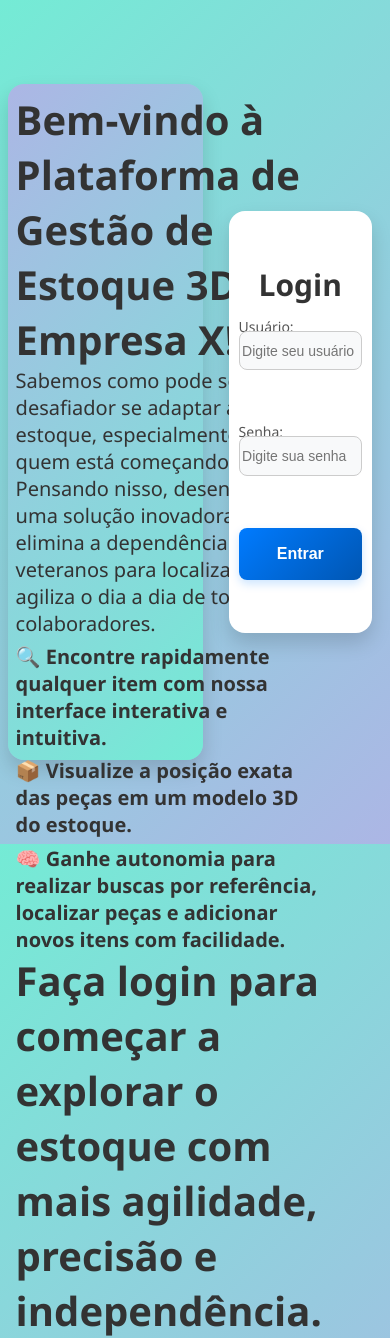
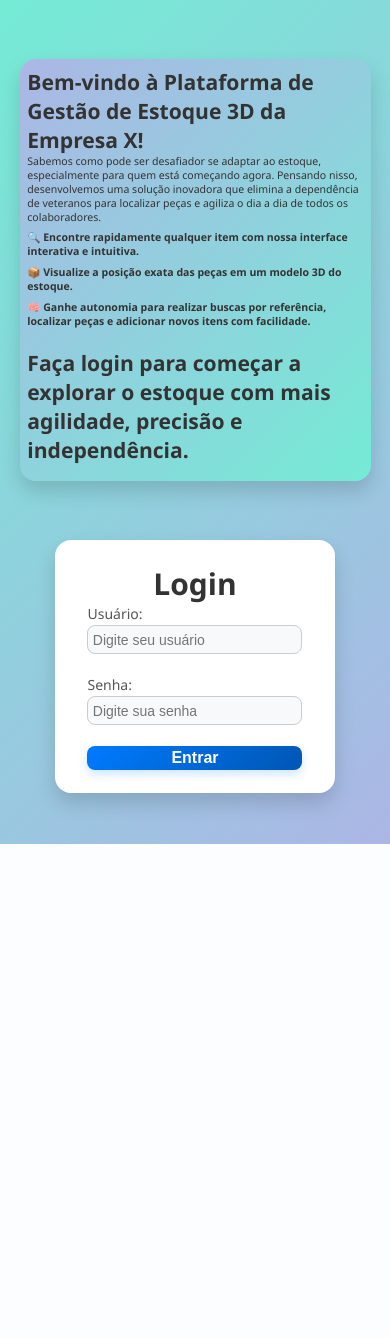
Before and after one commit to JP-Bortolaci/Projeto-Integrador, a PHP site: page / in a window 390 px wide. After the commit the page ends 844 px from the top, so only its background shows below. Run offline with PHP 8.4, Linux system fonts and the light colour scheme.

Commit message:
Media Query adicionado

```diff
--- a/teste de telas/styles/styles.css
+++ b/teste de telas/styles/styles.css
@@ -160,17 +160,17 @@ input:focus {
 .firstArticle {
     height: 30%;
     width: 100%;
-    font-size: 2rem;
+    font-size: 1.25vw;
 }
 
 .firstArticle > h1 {
-    font-size: 4rem;
+    font-size: 2.5vw;
 }
 
 .secondArticle {
     height: 30%;
     width: 100%;
-    font-size: 2rem;
+    font-size: 1.25vw;
 }
 
 .secondArticle > p {
@@ -181,9 +181,53 @@ input:focus {
 .thirdArticle {
     height: 30%;
     width: 100%;
-    font-size: 4rem;
+    font-size: 2.5vw;
 }
 
 .thirdArticle > p {
     font-weight: bold;
 }
+
+
+
+@media (max-width: 800px) {
+    main.container {
+        flex-direction: column;
+        justify-content: space-evenly;
+    }
+    .content {
+        width: 90%;
+        height: 50%;
+    }
+    .rightContent {
+        /* order: -1; */
+        height: 30%;
+    }
+    form {
+        height: 100%;
+    }
+    .firstArticle {
+        font-size: 1.25vh;
+    }
+
+    .firstArticle > h1 {
+        font-size: 2.5vh;
+    }
+
+    .secondArticle {
+        font-size: 1.25vh;
+    }
+
+    .thirdArticle {
+        font-size: 2.5vh;
+    }
+    .usernameSection {
+        grid-template-rows: repeat(5, 20%);
+    }
+    .passwordSection {
+        grid-template-rows: repeat(5, 20%);
+    }
+    input {
+    grid-row: 3/6;
+    }
+}
```
